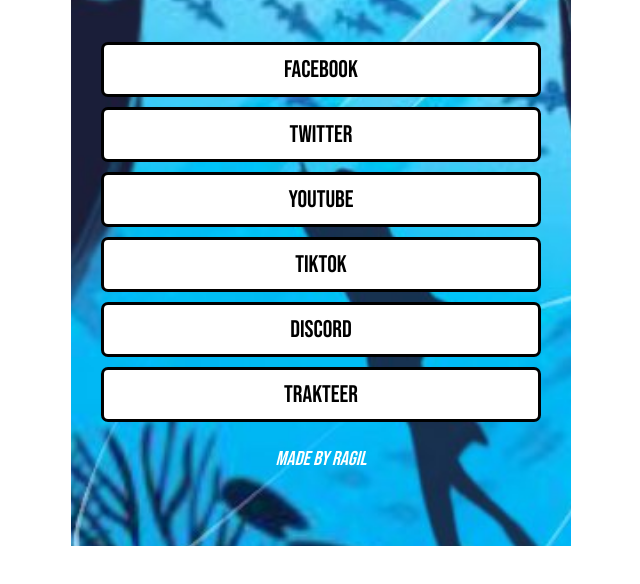
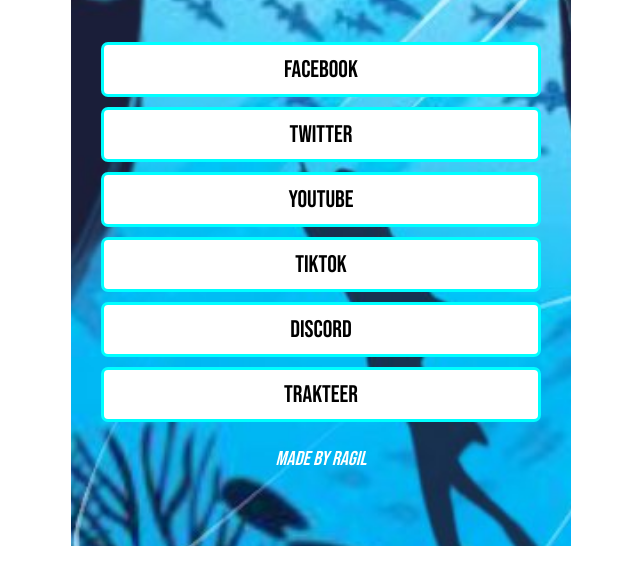
Before and after one commit to Ragil2405/KujiraNatsumi.github.io, a plain HTML site: page index.html in a window 1280 px wide. Shown: the part 214-798 px from the top of the page, without its empty margins (319-959 px from the left). Drawn offline with Linux system fonts and the light colour scheme.

Commit message:
Update style.css

```diff
--- a/style.css
+++ b/style.css
@@ -52,7 +52,7 @@ html {font-family: 'Bebas Neue', cursive;}
     color: black;
     font-size: 24px;
     text-align: center;
-    border: 3px solid black;
+    border: 3px solid aqua;
     background-color: white;
     border-radius: 7px;
     margin: 5px 10px;
```
